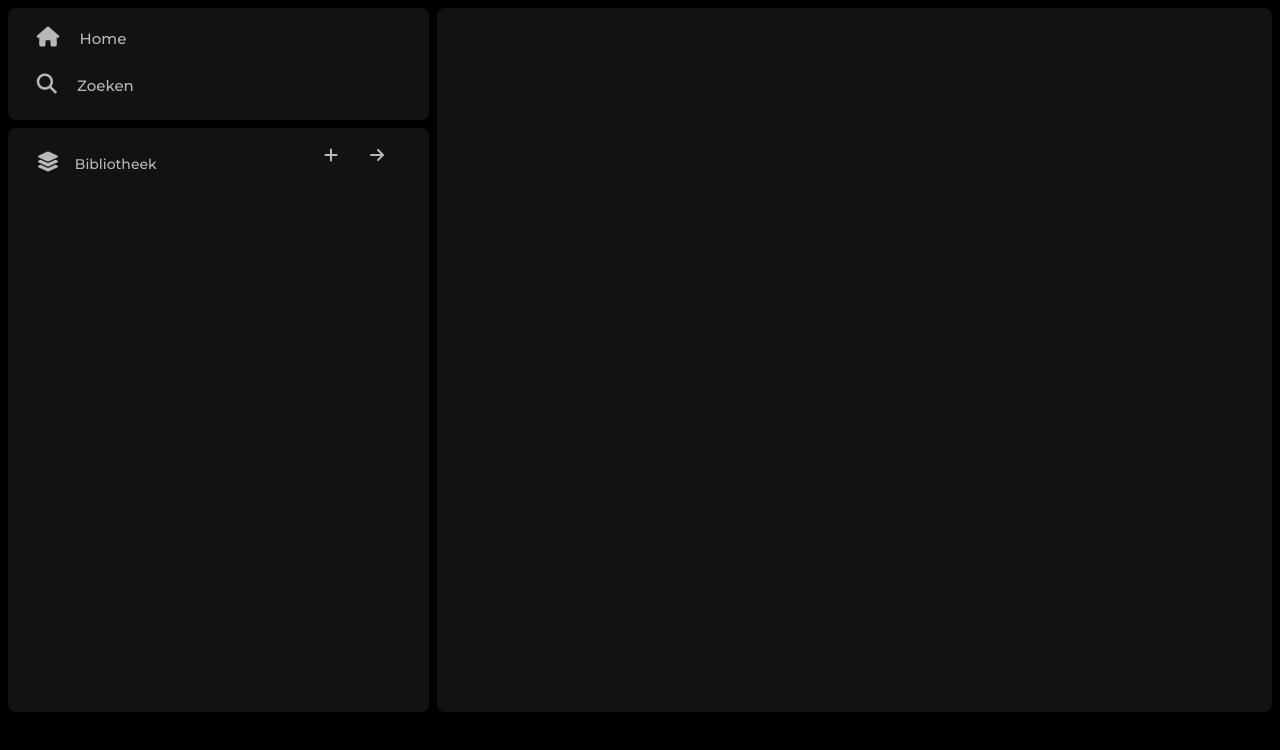
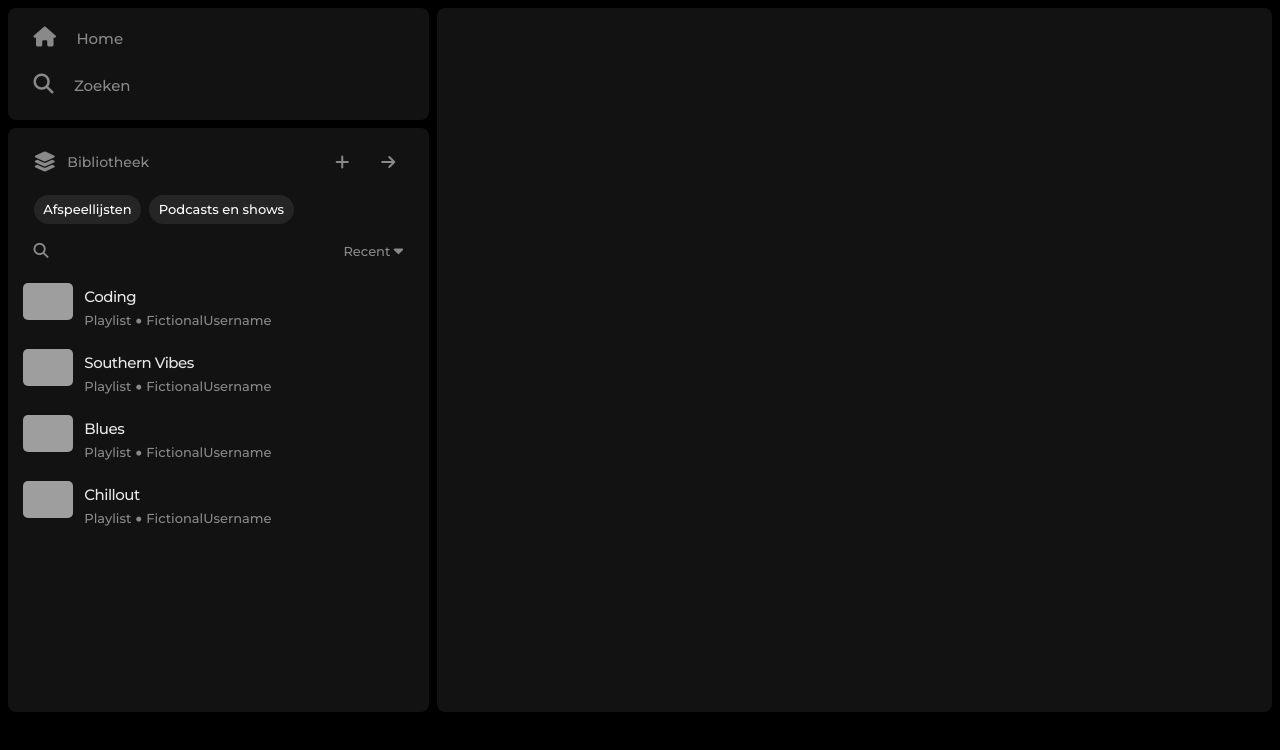
Before and after one commit to TomrocheDev/spotify-clone, a plain HTML site: page index.html in a window 1280 px wide. Drawn offline with Linux system fonts and the light colour scheme; grey boxes are pictures that could not be loaded.

Commit message:
Create playlist section with HTML and CSS (not finished)

```diff
--- a/css/bottom-navigation.css
+++ b/css/bottom-navigation.css
@@ -5,6 +5,12 @@
 #bottom-navigation-header {
     display: flex;
     justify-content: space-between;
+    align-items: center;
+    margin-bottom: 1.1rem;
+}
+
+#playlist-library {
+    display: flex;
     align-items: center;
 }
 
@@ -25,4 +31,80 @@
     width: 30px;
     height: 30px;
     border-radius: 50%;
+    display: flex;
+    justify-content: center;
+    align-items: center;
 }
+
+.playlist-podcast-buttons {
+    display: flex;
+    gap: 0.5rem;
+    margin-bottom: 1.2rem;
+}
+
+.bottom-navigation-button {
+    padding: 0.4rem 0.6rem;
+    color: white;
+    border-radius: 20px;
+    font-size: var(--font-xs-small);
+    font-weight: var(--fw-fat);
+    background-color: rgba(255, 255, 255, 0.08);
+}
+
+.bottom-navigation-button:hover {
+    background-color: rgba(255, 255, 255, 0.12);
+}
+
+#playlist-navigation {
+    font-size: var(--font-xs-small);
+    font-weight: var(--fw-fat);
+    margin-bottom: 1rem;
+}
+
+#playlist-navigation i:first-child {
+    font-size: var(--font-med);
+}
+
+#user-playlist-list {
+    align-items: center;
+}
+
+.playlist-tile {
+    width: 110%;
+    padding: 0.5rem;
+    border-radius: 5px;
+    display: flex;
+    align-items: center;
+    cursor: pointer;
+    gap: 0.7rem;
+}
+
+.playlist-tile-image {
+    width: 50px;
+    height: 50px;
+}
+
+.playlist-tile-image img {
+    width: 100%;
+    object-fit: cover;
+    border-radius: 5px;
+}
+
+#tile-info-title {
+    letter-spacing: -0.5px;
+    color: var(--white);
+    font-size: var(--font-med);
+}
+
+#tile-info-sub {
+    display: flex;
+    align-items: center;
+    gap: 5px;
+    font-size: var(--font-xs-small);
+    margin-top: 0.4rem;
+}
+
+#tile-info-sub i {
+    font-size: 5px;
+    margin-top: 3px;
+}
--- a/css/generic-styles.css
+++ b/css/generic-styles.css
@@ -1,9 +1,10 @@
 :root {
     --white: rgba(255, 255, 255, 0.9);
-    --inactive: rgba(255, 255, 255, 0.7);
+    --inactive: rgba(255, 255, 255, 0.5);
     --fw-fat: 500;
     --fw-normal: 300;
 
+    --font-xs-small: 13px;
     --font-small: 14px;
     --font-med: 15px;
     --font-lg: 20px;
@@ -39,6 +40,11 @@ main {
 
 .main-grid-component {
     background-color: #121212;
-    padding: 1.2rem 1.8rem;
+    padding: 1.2rem 1.6rem;
     border-radius: 8px;
 }
+
+#playlist-navigation {
+    display: flex;
+    justify-content: space-between;
+}
--- a/index.html
+++ b/index.html
@@ -16,7 +16,7 @@
         <link rel="preconnect" href="https://fonts.googleapis.com" />
         <link rel="preconnect" href="https://fonts.gstatic.com" crossorigin />
         <link
-            href="https://fonts.googleapis.com/css2?family=Montserrat:wght@300;500&display=swap"
+            href="https://fonts.googleapis.com/css2?family=Montserrat:wght@300;500;700&display=swap"
             rel="stylesheet" />
 
         <!-- fontawesome -->
@@ -44,10 +44,100 @@
                         <span>Bibliotheek</span>
                     </div>
                     <div class="flex-between-centered" id="playlist-navigation-buttons">
-                        <i
-                            class="fa-solid fa-plus button hover-light button flex-absolute-center"></i>
-                        <i
-                            class="fa-solid fa-arrow-right hover-light button flex-absolute-center"></i>
+                        <i class="fa-solid fa-plus button hover-light button"></i>
+                        <i class="fa-solid fa-arrow-right hover-light button"></i>
+                    </div>
+                </div>
+
+                <div class="playlist-podcast-buttons flex-row">
+                    <div class="button bottom-navigation-button">
+                        <span>Afspeellijsten</span>
+                    </div>
+                    <div class="button bottom-navigation-button">
+                        <span>Podcasts en shows</span>
+                    </div>
+                </div>
+
+                <div id="playlist-navigation">
+                    <div class="button">
+                        <i class="fa-solid fa-magnifying-glass"></i>
+                    </div>
+                    <div class="button" id="recent-button">
+                        <span>Recent</span>
+                        <span>
+                            <i class="fa-solid fa-caret-down"></i>
+                        </span>
+                    </div>
+                </div>
+
+                <div class="flex-col" id="user-playlist-list">
+                    <div class="playlist-tile hover-light">
+                        <div class="playlist-tile-image">
+                            <img
+                                src="https://i1.sndcdn.com/artworks-000518920959-5ug5ux-t500x500.jpg"
+                                alt="playlist cover" />
+                        </div>
+                        <div id="playlist-tile-info">
+                            <div id="tile-info-title">
+                                <span>Coding</span>
+                            </div>
+                            <div id="tile-info-sub">
+                                <span>Playlist </span>
+                                <i class="fa-solid fa-circle"></i>
+                                <span>FictionalUsername</span>
+                            </div>
+                        </div>
+                    </div>
+                    <div class="playlist-tile hover-light">
+                        <div class="playlist-tile-image">
+                            <img
+                                src="https://i.scdn.co/image/ab67706f00000002cb8129ff94997273c8f10904"
+                                alt="playlist cover" />
+                        </div>
+                        <div id="playlist-tile-info">
+                            <div id="tile-info-title">
+                                <span>Southern Vibes</span>
+                            </div>
+                            <div id="tile-info-sub">
+                                <span>Playlist </span>
+                                <i class="fa-solid fa-circle"></i>
+                                <span>FictionalUsername</span>
+                            </div>
+                        </div>
+                    </div>
+                    <div class="playlist-tile hover-light">
+                        <div class="playlist-tile-image">
+                            <img
+                                src="https://i.scdn.co/image/ab67706f00000002053676e87d17a88e7da65b56"
+                                alt="playlist cover" />
+                        </div>
+                        <div id="playlist-tile-info">
+                            <div id="tile-info-title">
+                                <span>Blues</span>
+                            </div>
+                            <div id="tile-info-sub">
+                                <span>Playlist </span>
+                                <i class="fa-solid fa-circle"></i>
+                                <span>FictionalUsername</span>
+                            </div>
+                        </div>
+                    </div>
+                    <div class="playlist-tile hover-light">
+                        <div class="playlist-tile-image">
+                            <img
+                                src="https://i.scdn.co/image/ab67706c0000da8461ad465c1b547f0f58f712ef"
+                                alt="playlist cover" />
+                        </div>
+                        <div id="playlist-tile-info">
+                            <div id="tile-info-title">
+                                <span>Chillout</span>
+                            </div>
+                            <div id="tile-info-sub">
+                                <span>Playlist </span>
+                                <i class="fa-solid fa-circle"></i>
+                                <span>FictionalUsername</span>
+                            </div>
+                        </div>
                     </div>
                 </div>
             </div>
```
